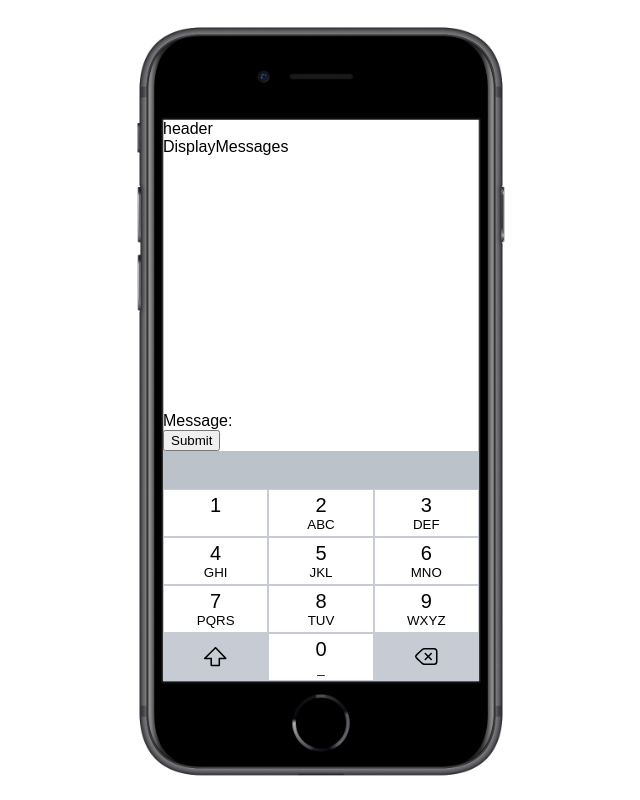
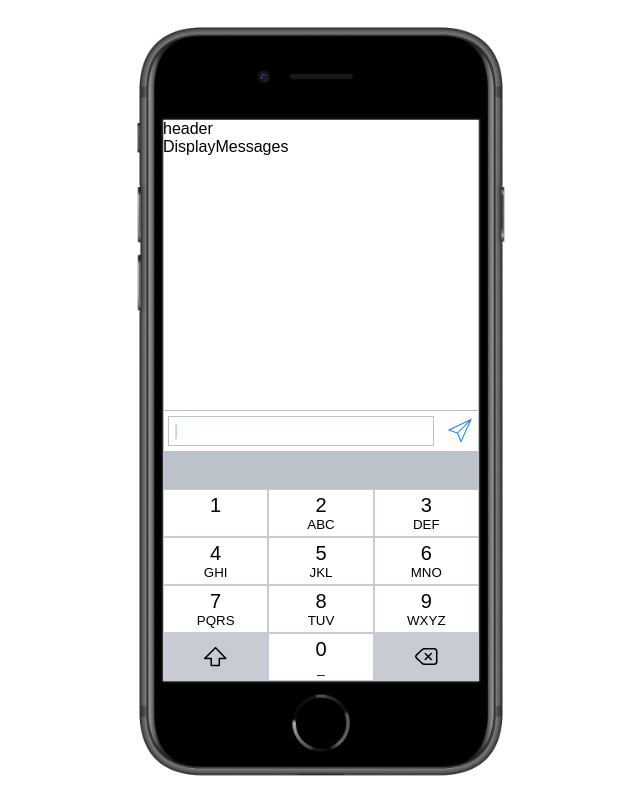
Before and after one commit to Radek-Palisa/number-to-word-converter, a React (Create React App) app in the folder client/: page / in a window 1280 px wide. Shown: the whole page, without its empty margins (319-959 px from the left). Built offline with nearby package versions, Linux system fonts and the light colour scheme.

Commit message:
add DisplayInput styles

```diff
--- /dev/null
+++ b/client/src/scenes/Converter/components/DisplayInput/DisplayInput.css
@@ -0,0 +1,51 @@
+.displayInput {
+    display: flex;
+    border-top: 1px solid #BBC2C9;
+}
+
+.displayInput__typeBox {
+    flex: 1 0 auto;
+    padding: 5px;
+}
+
+.displayInput__typeBox > p {
+    margin: 0;
+    padding: 5px;
+    border: 1px solid #BBC2C9;
+}
+
+.displayInput__cursor {
+    color: #157EFB;
+    -webkit-animation: cursor-blink 1.2s infinite;
+    -moz-animation:    cursor-blink 1.2s infinite;
+    -o-animation:      cursor-blink 1.2s infinite;
+    animation:         cursor-blink 1.2s infinite;
+}
+
+.displayInput__submit {
+    width: 40px;
+    height: 40px;
+    background: url('/sentIcon.svg') center / auto no-repeat;
+    border: none;
+}
+
+@-webkit-keyframes cursor-blink {
+    0%   { opacity: 1; }
+    50%  { opacity: 0; }
+    100% { opacity: 1; }
+}
+@-moz-keyframes cursor-blink {
+    0%   { opacity: 1; }
+    50%  { opacity: 0; }
+    100% { opacity: 1; }
+}
+@-o-keyframes cursor-blink {
+    0%   { opacity: 1; }
+    50%  { opacity: 0; }
+    100% { opacity: 1; }
+}
+@keyframes cursor-blink {
+    0%   { opacity: 1; }
+    50%  { opacity: 0; }
+    100% { opacity: 1; }
+}
--- a/client/src/scenes/Converter/components/DisplayInput/DisplayInput.js
+++ b/client/src/scenes/Converter/components/DisplayInput/DisplayInput.js
@@ -1,22 +1,20 @@
 import React, { Component } from 'react';
+import './DisplayInput.css'
 
 class DisplayInput extends Component {
     render() {
         return (
-            <div>
-                {this.props.inputValues.numbers}
-                <br />
-                {this.props.inputValues.letters}
-                <br />
-                Message:
-                {this.props.currentMessage}
-                <br />
+            <section className="displayInput">
+                <div className="displayInput__typeBox" tabIndex="0">
+                    {/* {this.props.inputValues.numbers} */}
+                    <p>{this.props.currentMessage}{this.props.inputValues.letters}<span className="displayInput__cursor">|</span></p>
+                </div>
                 <button
+                    className="displayInput__submit"
                     type="submit"
                     onClick={this.props.submitMessage}>
-                    Submit
                 </button>
-            </div>
+            </section>
         );
     }
 }
```
Also changed, not shown: client/public/sentIcon.svg (added).
